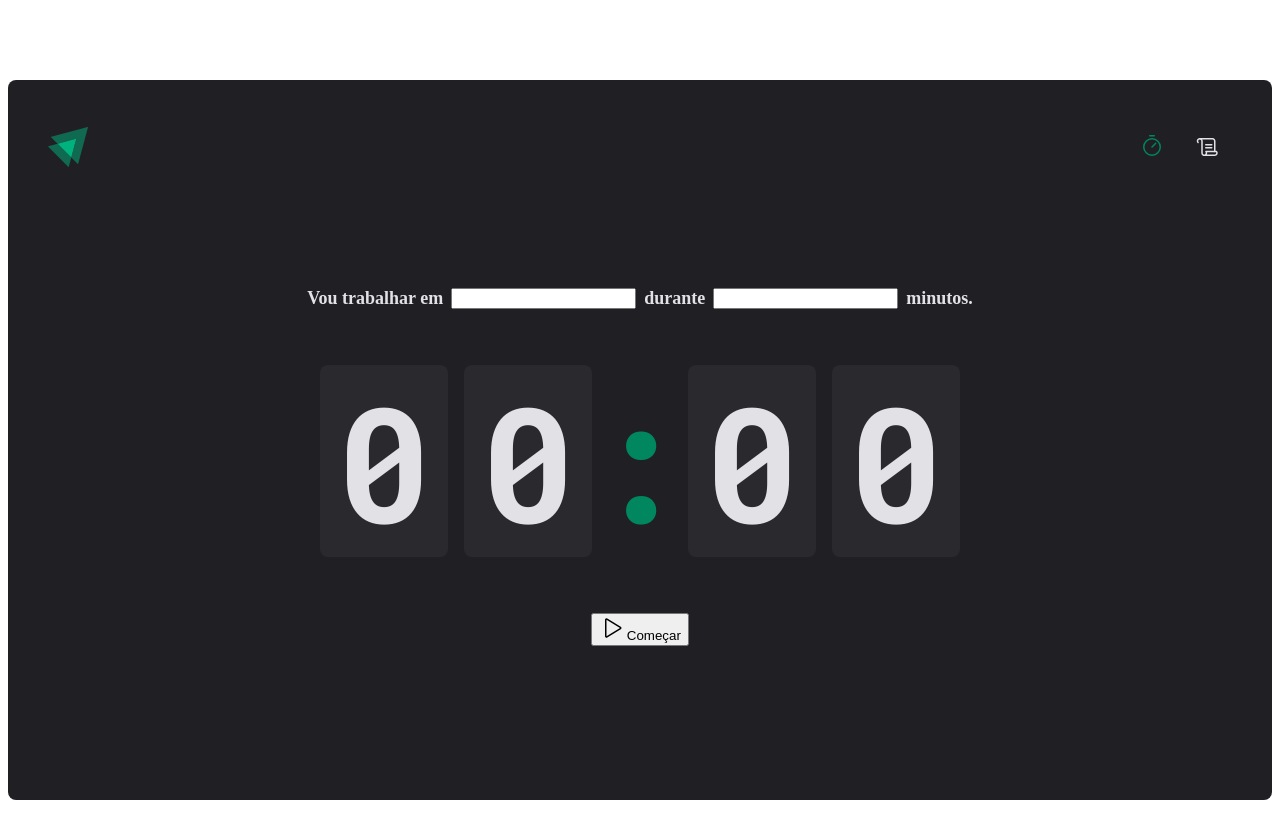
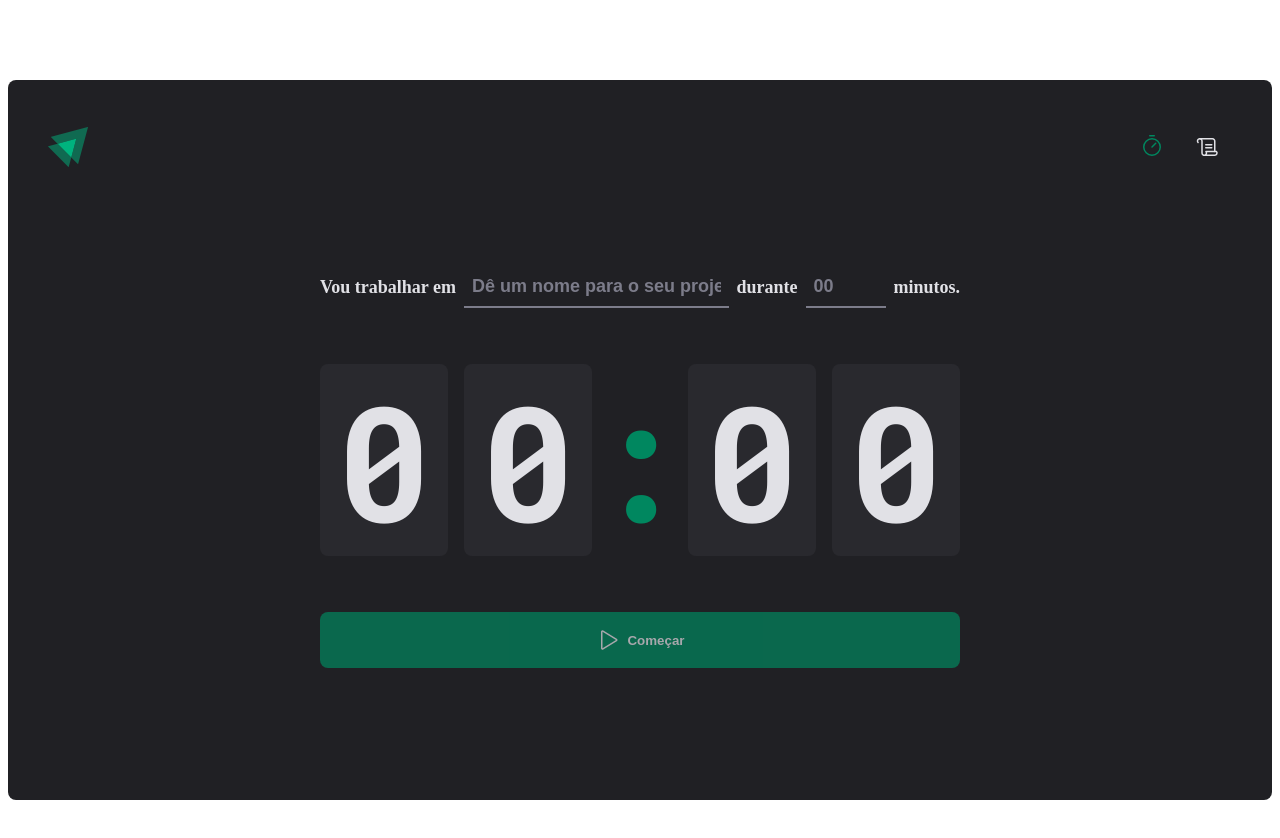
Before and after one commit to CarolMaiaP/ignite-timer, a React (Vite) app: page / in a window 1280 px wide. Shown: the top 838 px of the page. Built offline with nearby package versions, Linux system fonts and the light colour scheme.

Commit message:
finished home style

```diff
--- a/src/pages/Home/Home.tsx
+++ b/src/pages/Home/Home.tsx
@@ -3,7 +3,10 @@
   CountdownContainer,
   FormContainer,
   HomeContainer,
+  MinutesAmountInput,
   Separator,
+  StartCountdownButton,
+  TaskInput,
 } from "./styles";
 
 export function Home() {
@@ -12,10 +15,18 @@
       <form action="">
         <FormContainer>
           <label htmlFor="task">Vou trabalhar em</label>
-          <input type="text" id="task" />
+          <TaskInput
+            type="text"
+            id="task"
+            placeholder="Dê um nome para o seu projeto"
+          />
 
           <label htmlFor="minutesAmount">durante</label>
-          <input type="number" id="minutesAmount" />
+          <MinutesAmountInput
+            type="number"
+            id="minutesAmount"
+            placeholder="00"
+          />
 
           <span>minutos.</span>
         </FormContainer>
@@ -28,9 +39,9 @@
           <span>0</span>
         </CountdownContainer>
 
-        <button type="submit">
+        <StartCountdownButton disabled type="submit">
           <Play size={24} /> Começar
-        </button>
+        </StartCountdownButton>
       </form>
     </HomeContainer>
   );
--- a/src/pages/Home/styles.ts
+++ b/src/pages/Home/styles.ts
@@ -28,6 +28,34 @@
   flex-wrap: wrap;
 `;
 
+const BaseInput = styled.input`
+  background-color: transparent;
+  height: 2.5rem;
+  border: 0;
+  border-bottom: 2px solid ${(props) => props.theme["gray-500"]};
+  font-weight: bold;
+  font-size: 1.125rem;
+  padding: 0 0.5rem;
+  color: ${(props) => props.theme["gray-100"]};
+
+  &:focus {
+    box-shadow: none;
+    border-color: ${(props) => props.theme["green-500"]};
+  }
+
+  &::placeholder {
+    color: ${(props) => props.theme["gray-500"]};
+  }
+`;
+
+export const TaskInput = styled(BaseInput)`
+  flex: 1;
+`;
+
+export const MinutesAmountInput = styled(BaseInput)`
+  width: 4rem;
+`;
+
 export const CountdownContainer = styled.div`
   font-family: "Roboto Mono", monospace;
   font-size: 10rem;
@@ -53,3 +81,32 @@
   display: flex;
   justify-content: center;
 `;
+
+export const StartCountdownButton = styled.button`
+  width: 100%;
+  border: 0;
+  padding: 1rem;
+  border-radius: 8px;
+
+  display: flex;
+  align-items: center;
+  justify-content: center;
+
+  gap: 0.5rem;
+  font-weight: bold;
+
+  cursor: pointer;
+
+  background: ${(props) => props.theme["green-500"]};
+  color: ${(props) => props.theme["gray-100"]};
+  transition: 0.2s;
+
+  &:disabled {
+    opacity: 0.7;
+    cursor: not-allowed;
+  }
+
+  &:not(:disabled):hover {
+    background: ${(props) => props.theme["green-700"]};
+  }
+`;
```
